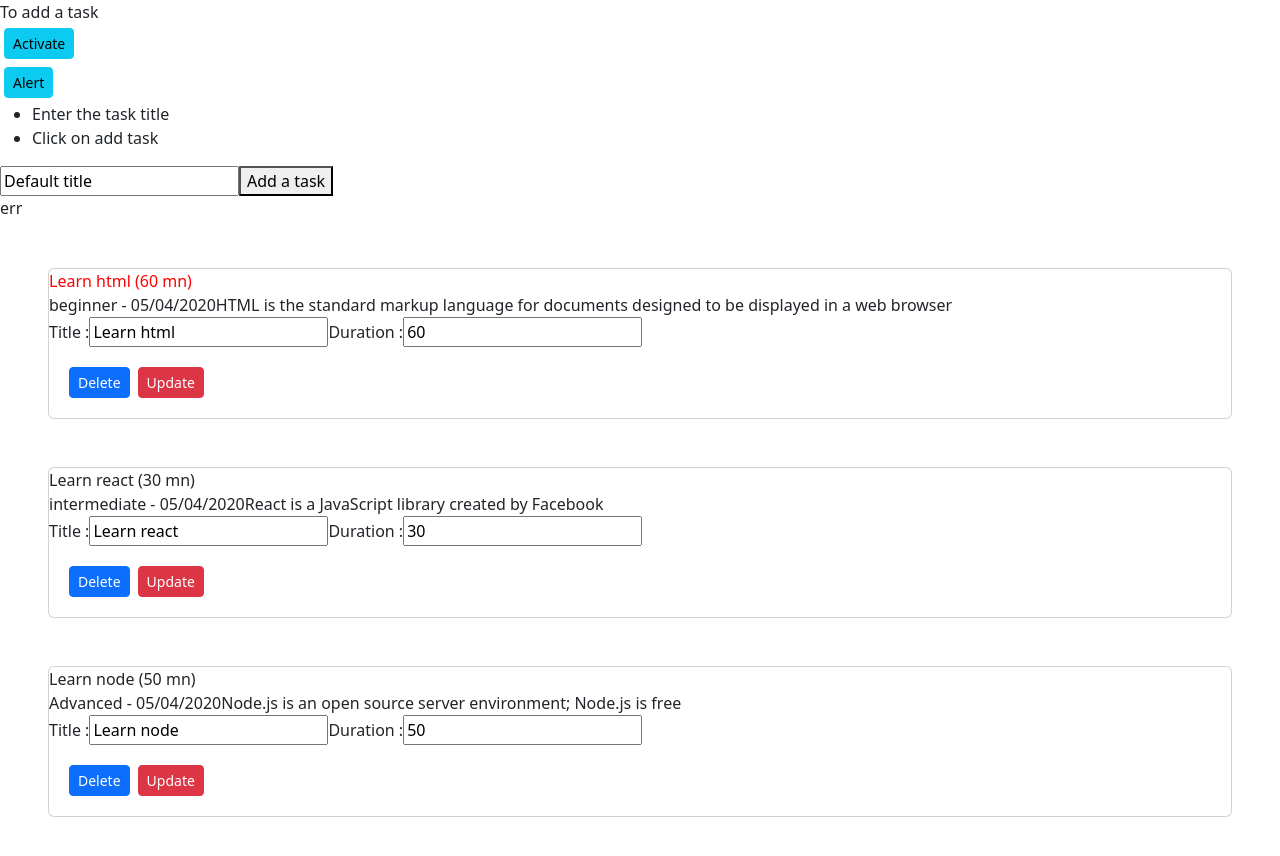
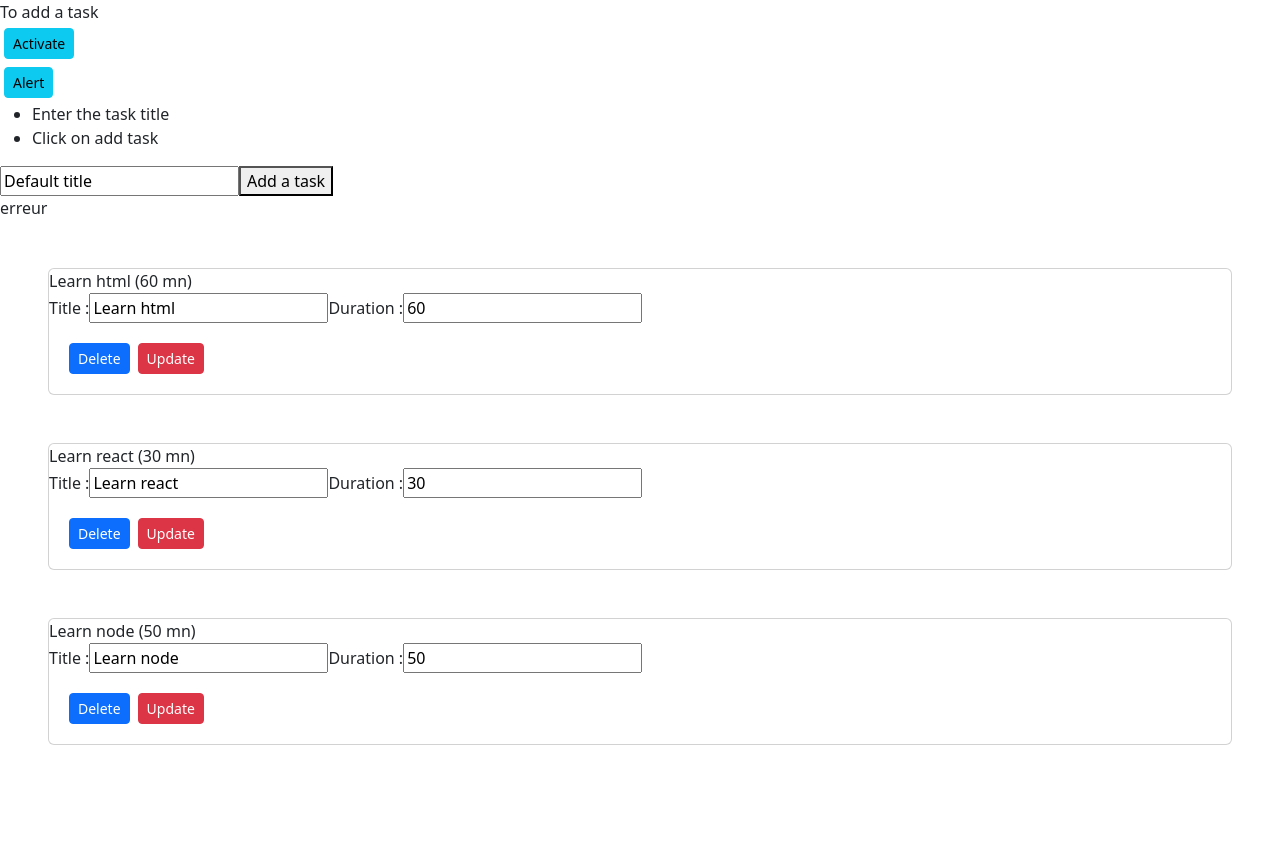
Before and after one commit to anisouerghi/react-formation, a React (Create React App) app: page / in a window 1280 px wide. Shown: the top 856 px of the page. After the commit the page ends 800 px from the top, so only its background shows below. Built offline with nearby package versions, Linux system fonts and the light colour scheme.

Commit message:
usereffect

```diff
--- a/src/App.js
+++ b/src/App.js
@@ -1,76 +1,126 @@
-import React from "react"
+import React, { useEffect } from "react"
 import "./App.css"
 import TaskForm from "./components/taskForm/TaskForm"
 import TasksList from "./components/tasksList/TasksList"
 import { useState } from "react"
 import Task from "./components/task/Task"
-
+import { fetchTasks } from "./services/tasks.service"
+import { addTask as addTasksFromservice, deleteTask as deleteTasksFromservice, updateTask as updateTaskFromService } from "./services/tasks.service"
 function App() {
   const [isVisible,SetVisible] = useState(true)
-
+  const [loding,setLoding] = useState(false)
+  const [erreur,setErreur] = useState("erreur")
   const toggleVisible=()=> {  SetVisible (!isVisible); console.log(isVisible)}
 
   const steps = ["Enter the task title", "Click on add task"]
 
-  const addTask=(title) => { const newTasks = {id:""+tasks.length +1 , title: title}
-  setTasks(tasks.concat(newTasks))
-  }
+  // const addTask=(title) => { const newTasks = {id:""+tasks.length +1 , title: title}
+  // setTasks(tasks.concat(newTasks))
+  // }
 
-  const deleteTask=(id) => {
-     const newtask = tasks.filter((task)=> task.id != id)
-     setTasks(newtask)
 
-  }
 
-  const updateTask=(id,title,duration) => {
-    console.log("title.....", title)
-    const newtask = tasks.filter((task)=> task.id == id)
-    const oldtask = tasks.filter((task)=> task.id != id)
+    const addTask = async(title,duration)=>{
+      try {
+     //  setLoding(true)
+       const newTask = await addTasksFromservice({title,duration})
+        setTasks([...tasks,newTask])
+      } catch (error) {
+        console.log("erreur")
+      }
+    }
 
-    const list =[
-      {id: id,
-      title: title,
-      duration: duration,
-      type: "test type",
-      date: "2021-10-11",
-      description: newtask.description
+
+    const deleteTask = async(id)=>{
+      try {
+     //  setLoding(true)
+        await deleteTasksFromservice(id)
+       const newtasks= tasks.filter((task)=> task.id!==id)
+       setTasks(newtasks)
+       setLoding(false)
+      } catch (error) {
+        console.log("erreur")
       }
-    ];
-    setTasks(list.concat(oldtask ))
-    console.log("tasks..",tasks)
+    }
 
- }
+    const updateTask = async (id, title, duration) => {
+      try {
+        setLoding(true)
+        const newTask = await updateTaskFromService(id, {
+          title,
+          duration,
+        })
+        const newTasks = tasks.map((task) => (task.id === id ? newTask : task))
+        setTasks(newTasks)
+        setLoding(false)
+      } catch (e) {
+        console.log("error")
+      }
+    }
+
+
+//   const deleteTask=(id) => {
+//      const newtask = tasks.filter((task)=> task.id != id)
+//      setTasks(newtask)
+//  }
+
+  // async function fetchData()
+  // { const tasks = await fetchTasks()
+  //   setTasks(tasks)
+  // }
+
+  // useEffect(() => {
+  //   fetchData()
+  //   console.log("hello user effect one.......")
+  // }, [])
+
+
+  useEffect(() => {
+    const fetchData = async()=>{
+      setLoding(true)
+      try {
+       const result = await fetchTasks()
+       setTasks(result)
+       setLoding(false)
+       console.log("use effect....sans probleme")
+      } catch (error) {
+        console.log("erreur")
+        setErreur("erreur....")
+        setLoding(false)
+      }
+    }
+    console.log("use effect....")
+    fetchData()
+  }, [])
+
+//   const updateTask=(id,title,duration) => {
+//     console.log("title.....", title)
+//     const newtask = tasks.filter((task)=> task.id == id)
+//     const oldtask = tasks.filter((task)=> task.id != id)
+
+//     const list =[
+//       {id: id,
+//       title: title,
+//       duration: duration,
+//       type: "test type",
+//       date: "2021-10-11",
+//       description: newtask.description
+//       }
+//     ];
+//     setTasks(list.concat(oldtask ))
+//     console.log("tasks..",tasks)
+
+//  }
+
+//  const updateTask=(newtask) => {
+// const newtasks=tasks.map(task=>{
+//   if(task.id===newtask.id) { return newtask} return task
+// })}
+
 
  const t="anis"
-  const[tasks, setTasks]= useState(
-  [
-    {
-      id: "1",
-      title: "Learn html",
-      duration: 60,
-      type: "beginner",
-      date: "05/04/2020",
-      description:
-        "HTML is the standard markup language for documents designed to be displayed in a web browser"
-    },
-    {
-      id: "2",
-      title: "Learn react",
-      duration: 30,
-      type: "intermediate",
-      date: "05/04/2020",
-      description: "React is a JavaScript library created by Facebook"
-    },
-    {
-      id: "3",
-      title: "Learn node",
-      duration: 50,
-      type: "Advanced",
-      date: "05/04/2020",
-      description: "Node.js is an open source server environment; Node.js is free"
-    }
+ const[tasks, setTasks]= useState([])
 
-])
   const sayHello = () =>{console.log("Hello")}
   const sayHello1 = () =>{alert("Hello anis")}
   return (
@@ -83,7 +133,10 @@ function App() {
           <li>{step}</li>
         ))}
       </ul>
-      {isVisible && (<TaskForm addTask={addTask}  sayHello={sayHello} test="err" /> )}
+      {loding  && <div>Looding......</div>}
+
+      {!loding  && isVisible && (<TaskForm addTask={addTask}  sayHello={sayHello} /> )}
+      {erreur  && isVisible && <div>{erreur}</div>}
        <TasksList deleteTask={deleteTask} updateTask={updateTask}   tasks={tasks} />
     </div>
   )
--- a/src/components/task/Task.js
+++ b/src/components/task/Task.js
@@ -55,7 +55,6 @@ export default function Task(props) {
         )}
 
    </div>)}
-
         <form>
           <label>
             Title :
--- a/src/components/taskForm/TaskForm.js
+++ b/src/components/taskForm/TaskForm.js
@@ -1,4 +1,4 @@
-import React from 'react'
+import React, {useEffect} from 'react'
 import './TaskForm.css'
 import { useState } from "react"
 export default function TaskForm(props) {
@@ -12,6 +12,14 @@ export default function TaskForm(props) {
     console.log(title)
   }
 
+// Similar to componentDidMount and componentDidUpdate:
+useEffect(() => {
+  // Update the document title using the browser API
+ console.log("Hello word........")
+});
+
+
+
   const  handleAddTask=()=> {
    props.addTask(title)
    }
--- a/src/services/tasks.service.js
+++ b/src/services/tasks.service.js
@@ -1,104 +1,105 @@
 
-// let tasks = [
-//   {
-//     id: 1,
-//     title: "Learn html",
-//     duration: 60,
-//   },
-//   {
-//     id: 2,
-//     title: "Learn react",
-//     duration: 30,
-//   },
-//   {
-//     id: 3,
-//     title: "Learn node",
-//     duration: 50,
-//   },
-// ]
+let tasks = [
+  {
+    id: 1,
+    title: "Learn html",
+    duration: 60,
+  },
+  {
+    id: 2,
+    title: "Learn react",
+    duration: 30,
+  },
+  {
+    id: 3,
+    title: "Learn node",
+    duration: 50,
+  },
+]
 
-// // function delay(ms) {
-// //   return new Promise((resolve) => setTimeout(resolve, ms))
-// // }
+function delay(ms) {
+  return new Promise((resolve) => setTimeout(resolve, ms))
+}
 
-// export const fetchTasks = () => {
-//   // await delay(1000)
-//   return tasks
-// }
+export const fetchTasks = async() => {
+ await delay(100)
+ // throw new console.error("erreur.......");
+  return tasks
+}
 // export const fetchTasksByFilter = (searchValue) => {
 //   // await delay(1000)
 //   return tasks.filter((task) => task.title.includes(searchValue))
 // }
 
-// export const fetchTaskById = (id) => {
-//   // await delay(1000)
-//   const task = tasks.find((task) => task.id === id)
-//   return task
-// }
+export const fetchTaskById = (id) => {
+  // await delay(1000)
+  const task = tasks.find((task) => task.id === id)
+  return task
+}
 
-// export const addTask = (task) => {
-//   // await delay(1000)
-//   const newTask = {
-//     id: tasks.length + 1,
-//     title: task.title,
-//     duration: +task.duration,
-//   }
+export const addTask =  async(task) => {
+   await delay(100)
+  const newTask = {
+    id: tasks.length + 1,
+    title: task.title,
+    duration: +task.duration,
+  }
 
-//   tasks = tasks.concat(newTask)
-//   return newTask
-// }
+  tasks = tasks.concat(newTask)
+  return newTask
+}
 
-// export const deleteTask = (id) => {
-//   // await delay(1000)
-//   tasks = tasks.filter((task) => task.id !== id)
-// }
+export const deleteTask = async(id) => {
+   await delay(100)
+  tasks = tasks.filter((task) => task.id !== id)
+}
 
-// export const updateTask = (id, task) => {
-//   // await delay(1000)
-//   const updatedTask = { id, title: task.title, duration: task.duration }
-//   tasks = tasks.map((task) => (task.id === id ? updatedTask : task))
-//   return updatedTask
-// }
+export const updateTask = (id, task) => {
+  // await delay(1000)
+  const updatedTask = { id, title: task.title, duration: task.duration }
+  tasks = tasks.map((task) => (task.id === id ? updatedTask : task))
+  return updatedTask
+}
 
 
 
-import Axios from "axios"
+// import Axios from "axios"
 
 
-export const addTask = async (task) => {
-  const result = await Axios.post(
-    "https://heroku-boot-todoapp-seif.herokuapp.com/tasks/",
-    task
-  )
-  return result.data
-}
+// export const addTask = async (task) => {
+//   const result = await Axios.post(
+//     "https://heroku-boot-todoapp-seif.herokuapp.com/tasks/",
+//     task
+//   )
+//   return result.data
+// }
 
-export const updateTask = async (id, task) => {
-  const result = await Axios.put(
-    "https://heroku-boot-todoapp-seif.herokuapp.com/tasks/" + id,
-    task
-  )
-  return result.data
-}
+// export const updateTask = async (id, task) => {
+//   const result = await Axios.put(
+//     "https://heroku-boot-todoapp-seif.herokuapp.com/tasks/" + id,
+//     task
+//   )
+//   return result.data
+// }
 
-export const deleteTask = async (id) => {
-  const result = await Axios.delete(
-    "https://heroku-boot-todoapp-seif.herokuapp.com/tasks/" + id
-  )
-  return result.data
-}
+// export const deleteTask = async (id) => {
+//   const result = await Axios.delete(
+//     "https://heroku-boot-todoapp-seif.herokuapp.com/tasks/" + id
+//   )
+//   return result.data
+// }
 
-export const fetchTaskById = async (taskId) => {
-  const result = await Axios.get(
-    "https://heroku-boot-todoapp-seif.herokuapp.com/tasks/" + taskId
-  )
-  return result.data
-}
+// export const fetchTaskById = async (taskId) => {
+//   const result = await Axios.get(
+//     "https://heroku-boot-todoapp-seif.herokuapp.com/tasks/" + taskId
+//   )
+//   return result.data
+// }
 
-export const fetchTasks = async () => {
-  // await delay(500)
-  const result = await Axios.get(
-    "https://heroku-boot-todoapp-seif.herokuapp.com/tasks/"
-  )
-  return result.data._embedded.tasks
-}
+// export const fetchTasks = async () => {
+//   // await delay(500)
+//   const result = await Axios.get(
+//     "https://heroku-boot-todoapp-seif.herokuapp.com/tasks/"
+//   )
+//   return result.data._embedded.tasks
+// }
```
